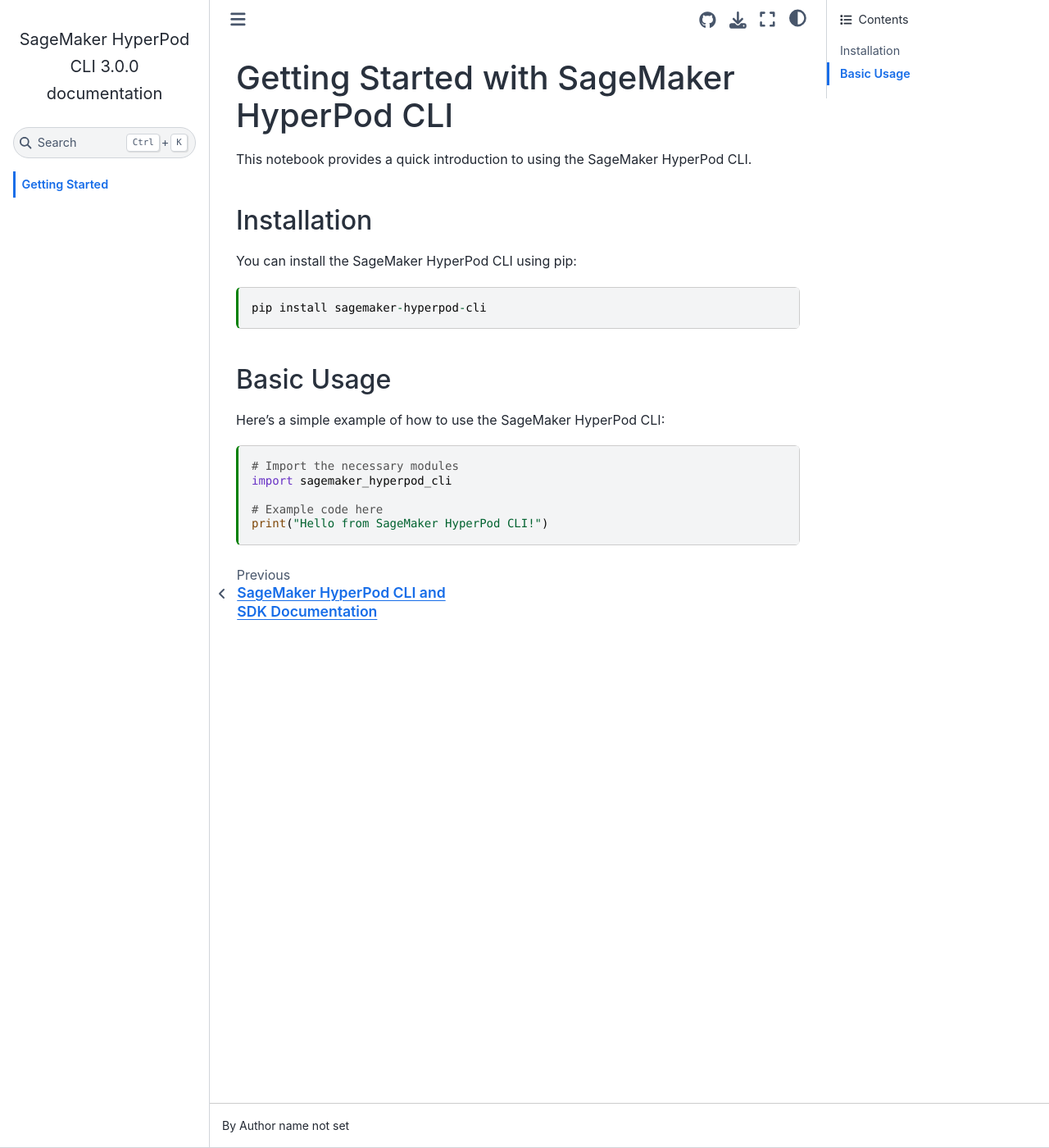
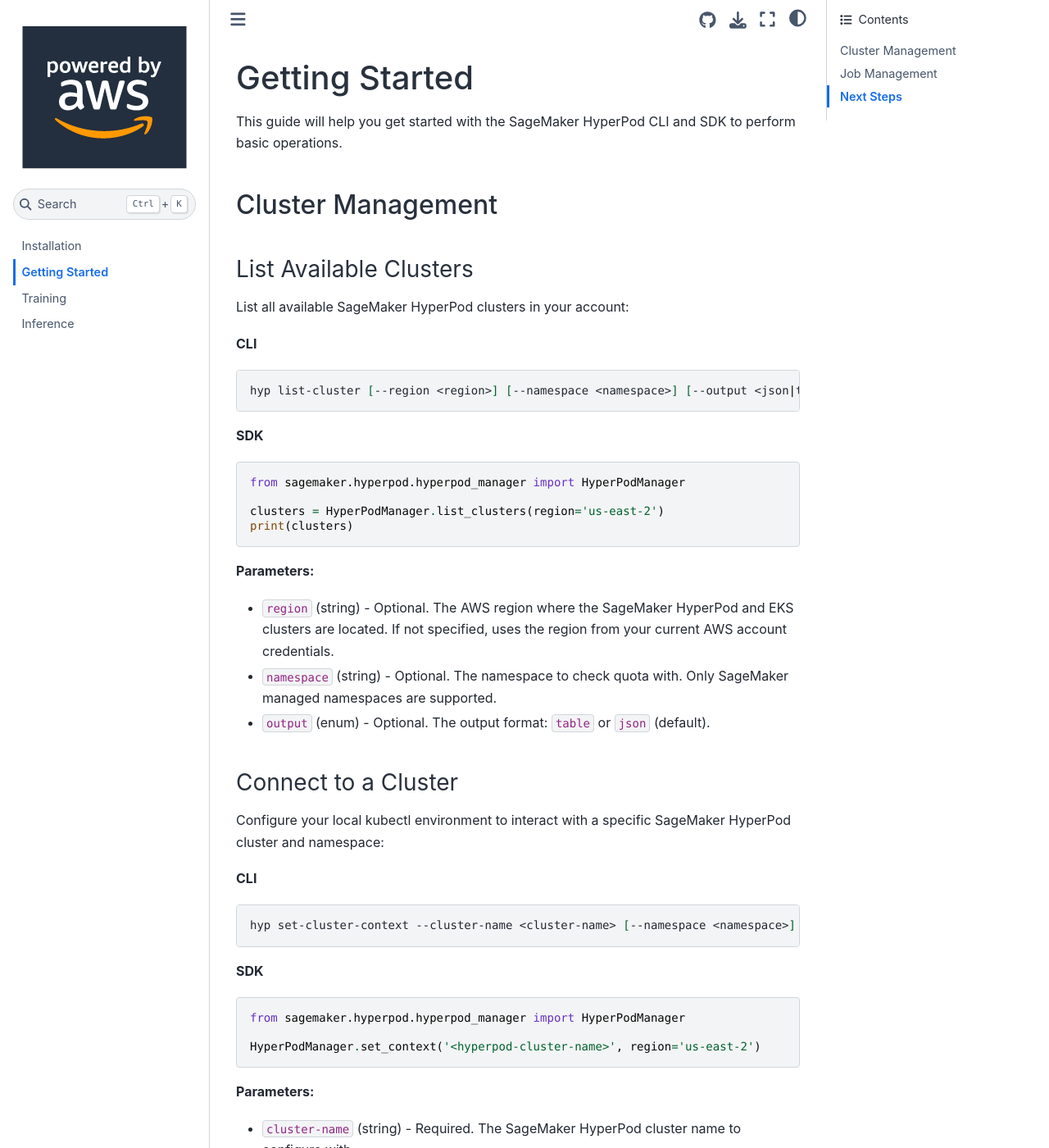
Before and after one commit to aws/sagemaker-hyperpod-cli, a Sphinx documentation site: the page built from doc/getting_started.md, in a window 1280 px wide and 1400 px high. Shown: the whole window at 82% size. Built offline with Sphinx 7.4.7 and the Sphinx Book theme 1.1.4, drawn with Linux system fonts in a browser that asks for light colours; pages that are not in the unit, such as notebooks, are missing from menus; some of the changed text lies outside the part shown.

Commit message:
training inference documentation changes

````diff
--- a/doc/conf.py
+++ b/doc/conf.py
@@ -81,10 +81,10 @@
     "sphinx.ext.todo",
     "sphinx.ext.viewcode",
     "nbsphinx",
-    # Use either myst_parser or myst_nb, not both
-    # "myst_parser",
     "myst_nb",
     "sphinx_design",
+    "sphinx_tabs.tabs",
+    "sphinx_copybutton"
 ]
 
 # Mock modules that might not be available during documentation build
@@ -106,6 +106,10 @@
 
 html_theme = "sphinx_book_theme"
 html_theme_options = {
+    "logo": {
+        "image_light": "_static/image.png",
+        "image_dark": "_static/image.png",
+    },
     "repository_url": "https://github.com/aws/sagemaker-hyperpod-cli",
     "use_repository_button": True,
     "use_issues_button": True,
--- /dev/null
+++ b/doc/getting_started.md
@@ -0,0 +1,120 @@
+(getting_started)=
+
+# Getting Started
+
+This guide will help you get started with the SageMaker HyperPod CLI and SDK to perform basic operations.
+
+## Cluster Management
+
+### List Available Clusters
+
+List all available SageMaker HyperPod clusters in your account:
+
+**CLI**
+```bash
+hyp list-cluster [--region <region>] [--namespace <namespace>] [--output <json|table>]
+```
+
+**SDK**
+```python
+from sagemaker.hyperpod.hyperpod_manager import HyperPodManager
+
+clusters = HyperPodManager.list_clusters(region='us-east-2')
+print(clusters)
+```
+
+**Parameters:**
+- `region` (string) - Optional. The AWS region where the SageMaker HyperPod and EKS clusters are located. If not specified, uses the region from your current AWS account credentials.
+- `namespace` (string) - Optional. The namespace to check quota with. Only SageMaker managed namespaces are supported.
+- `output` (enum) - Optional. The output format: `table` or `json` (default).
+
+### Connect to a Cluster
+
+Configure your local kubectl environment to interact with a specific SageMaker HyperPod cluster and namespace:
+
+**CLI**
+```bash
+hyp set-cluster-context --cluster-name <cluster-name> [--namespace <namespace>]
+```
+
+**SDK**
+```python
+from sagemaker.hyperpod.hyperpod_manager import HyperPodManager
+
+HyperPodManager.set_context('<hyperpod-cluster-name>', region='us-east-2')
+```
+
+**Parameters:**
+- `cluster-name` (string) - Required. The SageMaker HyperPod cluster name to configure with.
+- `namespace` (string) - Optional. The namespace to connect to. If not specified, the CLI will automatically discover accessible namespaces.
+
+### Get Current Cluster Context
+
+View information about the currently configured cluster context:
+
+**CLI**
+```bash
+hyp get-cluster-context
+```
+
+**SDK**
+```python
+from sagemaker.hyperpod.hyperpod_manager import HyperPodManager
+
+# Get current context information
+context = HyperPodManager.get_context()
+print(context)
+```
+
+## Job Management
+
+### List Pods for a Training Job
+
+View all pods associated with a specific training job:
+
+**CLI**
+```bash
+hyp list-pods hyp-pytorch-job --job-name <job-name>
+```
+
+**SDK**
+```python
+# List all pods created for this job
+pytorch_job.list_pods()
+```
+
+**Parameters:**
+- `job-name` (string) - Required. The name of the job to list pods for.
+
+### Access Pod Logs
+
+View logs for a specific pod within a training job:
+
+**CLI**
+```bash
+hyp get-logs hyp-pytorch-job --pod-name <pod-name> --job-name <job-name>
+```
+
+**SDK**
+```python
+# Check the logs from pod0
+pytorch_job.get_logs_from_pod("demo-pod-0")
+```
+
+**Parameters:**
+- `job-name` (string) - Required. The name of the job to get logs for.
+- `pod-name` (string) - Required. The name of the pod to get logs from.
+
+## Next Steps
+
+After setting up your environment and connecting to a cluster, you can:
+
+- Create and manage PyTorch training jobs
+- Deploy and manage inference endpoints
+- Monitor cluster resources and job performance
+
+For more detailed information on specific commands, use the `--help` flag:
+
+```bash
+hyp <command> --help
+```
--- a/doc/requirements.txt
+++ b/doc/requirements.txt
@@ -6,3 +6,5 @@
 sphinx-book-theme>=1.0.0
 linkify-it-py>=2.0.0
 sphinx-design>=0.5.0
+sphinx-tabs>=3.4.1
+sphinx-copybutton
````
Also changed, not shown: doc/index.md (+6 -5 lines), doc/inference.md (added, +198 -0 lines), doc/training.md (added, +172 -0 lines), doc/_static/image.png (added), doc/_static/image_dark.png (added), doc/_static/image_light.svg (added), doc/getting_started.ipynb (deleted), doc/installation.ipynb (added).
